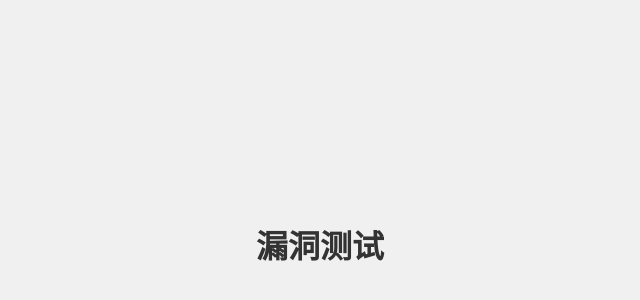
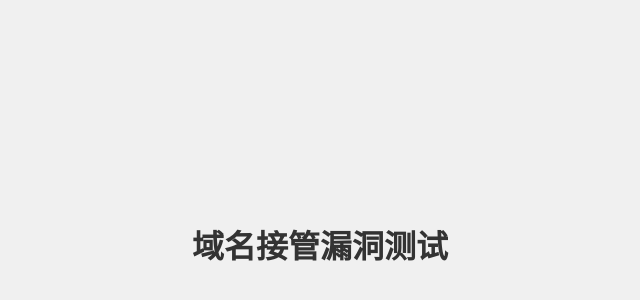
Before and after one commit to siyannon/github.github.io, a plain HTML site: page index.html in a window 1280 px wide. Shown: the part 156-456 px from the top of the page, without its empty margins (320-960 px from the left). Drawn offline with Linux system fonts and the light colour scheme.

Commit message:
Update index.html

```diff
--- a/index.html
+++ b/index.html
@@ -20,6 +20,6 @@
     </style>
 </head>
 <body>
-    <h1>漏洞测试</h1>
+    <h1>域名接管漏洞测试</h1>
 </body>
 </html>
```
